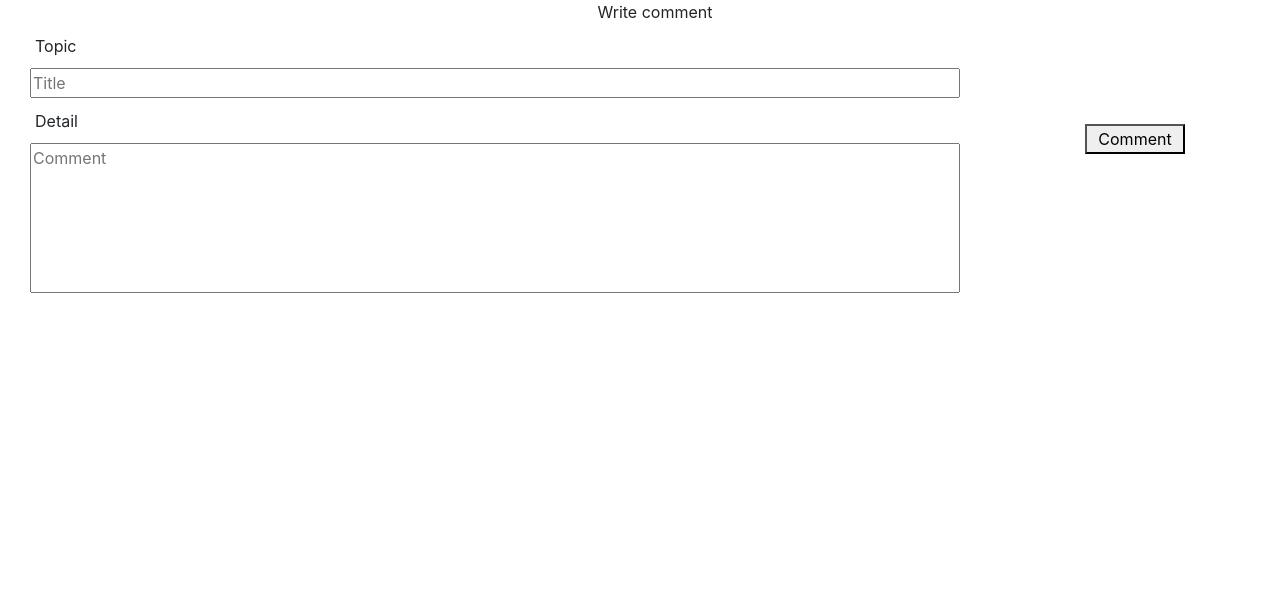
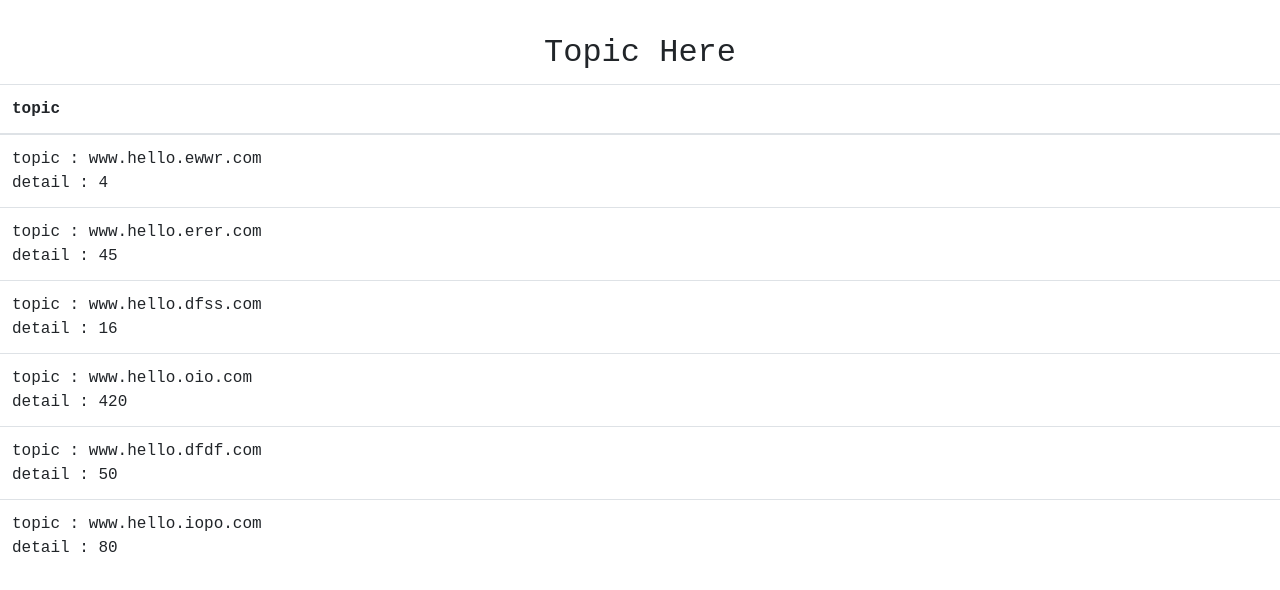
Before and after one commit to icewanee/ComSecurityProject, a React (Create React App) app in the folder frontend/: page / in a window 1280 px wide. Shown: the top 590 px of the page. Built offline with nearby package versions, Linux system fonts and the light colour scheme.

Commit message:
add blockpage

```diff
--- a/frontend/src/App.js
+++ b/frontend/src/App.js
@@ -3,18 +3,19 @@ import ReactDOM from "react-dom";
 import { Route, Switch, Router } from "react-router-dom";
 import history from "./history";
 import LoginPage from "./page/LoginPage";
+
 import Comment from './component/Comment';
 import CommentFrom from './component/CommentForm';
-import PageNotFound from './page/PageNotFound'
-
+import PageNotFound from './page/PageNotFound';
+import BlockPage from './page/BlockPage';
 
 function App() {
   return (
     <Router history={history}>
       <div>
         <Switch>
-          <Route exact path="/" component={CommentFrom} />
-          <Route  path="/login" component={LoginPage} />
+          <Route exact path="/" component={BlockPage} />
+          <Route  path="/home" component={CommentFrom} />
           <Route component={PageNotFound} />
         </Switch>
       </div>
--- /dev/null
+++ b/frontend/src/page/BlockPage.js
@@ -0,0 +1,72 @@
+import React, { Component } from 'react'
+
+export default class BlockPage extends Component {
+    constructor(props) {
+        super(props)
+
+        this.state = {
+            data: [
+                {
+                  title: "www.hello.ewwr.com",
+                  detail: "4"
+                },
+                {
+                 title: "www.hello.erer.com",
+                  detail: "45"
+                },
+                {
+                  title: "www.hello.dfss.com",
+                  detail: "16"
+                },
+                {
+                 title: "www.hello.oio.com",
+                 detail: "420"
+                },
+                {
+                 title: "www.hello.dfdf.com",
+                 detail: "50"
+                },
+                {
+                 title: "www.hello.iopo.com",
+                 detail: "80"
+                }
+              ]
+        }
+    }
+
+    render() {
+        return (
+            <div align="center" style={{ paddingTop: 10}}>
+                <div className="Card">
+                        <br />
+                        <div className="row">
+                            <div className="col-md-12 ">
+                                <h2 className="card-title" style={{ fontFamily: "Courier New" }}>Topic Here</h2>
+                            </div>
+                            <br />
+                        </div>
+                        <div className="row">
+                            <div className="col-md-12">
+                                <table class="table">
+                                <thead>
+                                <tr>
+                                <th scope="col" style={{ fontFamily: "Courier New" }}>topic</th>
+                                </tr>
+                                </thead>
+                                <tbody>
+                    {this.state.data.map(item => (
+                      <tr>
+                        <td style={{ fontFamily: "Courier New" }}>
+                          <div>topic : {item.title}<br />detail : {item.detail}</div></td>
+                      </tr>
+                      ))}
+                  </tbody>
+                </table>
+                </div>
+            </div>
+          <br />
+      </div>
+      </div>
+        )
+    }
+}
```
